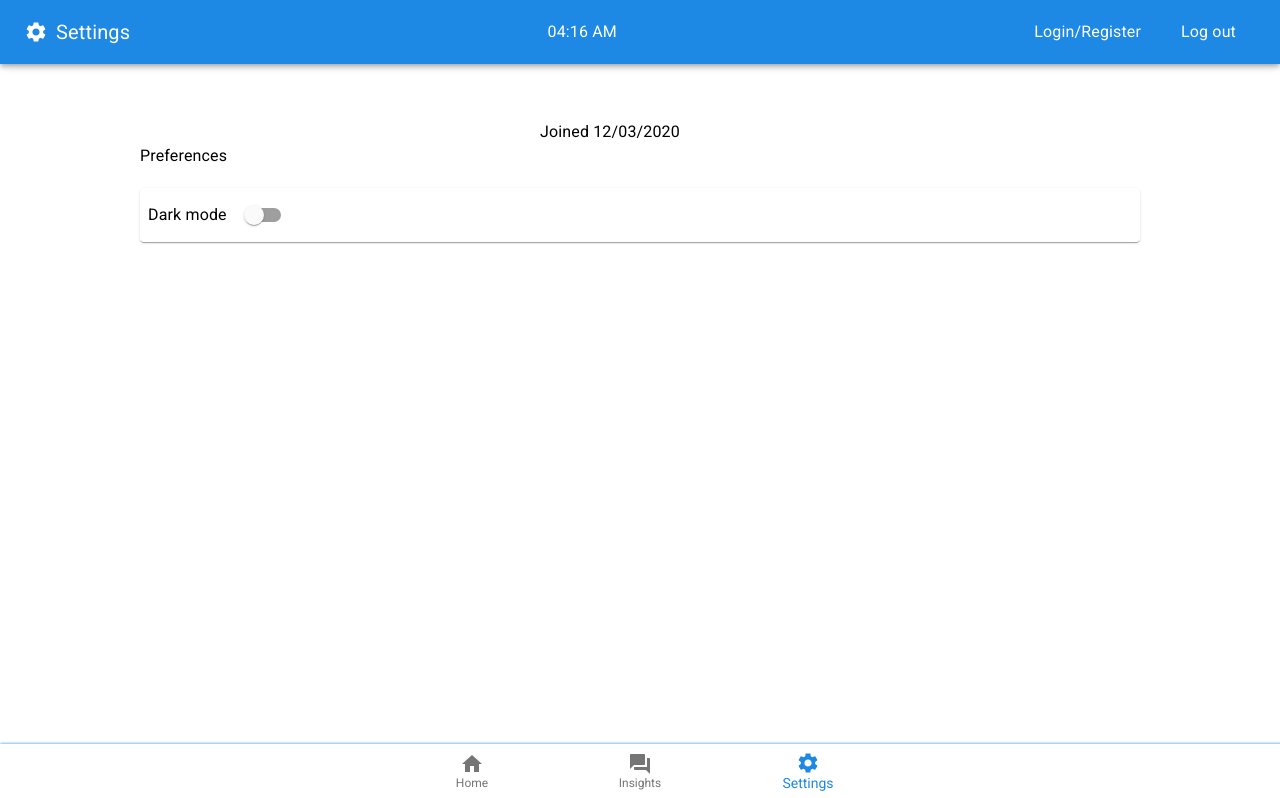
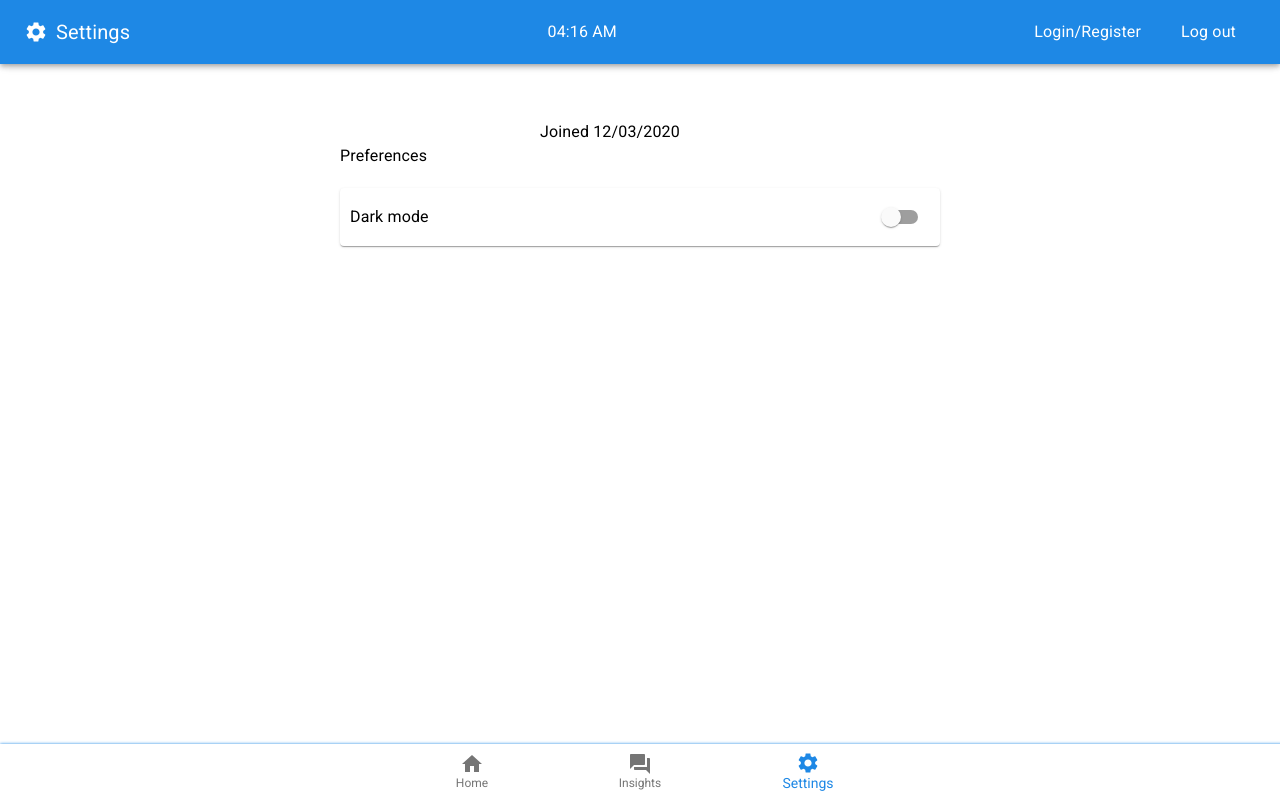
Before and after one commit to UltraDEV007/Ruby-care, a React (Create React App) app in the folder client/: page /settings in a window 1280 px wide. Shown: the top 798 px of the page. Built offline with nearby package versions, Linux system fonts and the light colour scheme; no server answers; sample sign-in values are in the browser's storage.

Commit message:
style settings.js x

```diff
--- a/client/src/screens/InsightScreens/InsightCreate.jsx
+++ b/client/src/screens/InsightScreens/InsightCreate.jsx
@@ -5,7 +5,7 @@ import { Link } from "react-router-dom";
 import TextField from "@material-ui/core/TextField";
 import Typography from "@material-ui/core/Typography";
 import { DarkModeContext } from "../../components/Context/DarkModeContext";
-import { grey, yellow } from "@material-ui/core/colors";
+import { grey } from "@material-ui/core/colors";
 
 const Div = styled.div`
   height: 100vh;
@@ -21,7 +21,7 @@ const Div = styled.div`
   }
   .title {
     font-size: 1.2rem;
-    color: ${({ darkMode }) => (darkMode === "dark" ? yellow[700] : "#000")};
+    color: ${({ darkMode }) => (darkMode === "dark" ? grey[100] : "#000")};
   }
   .warning {
     color: red;
--- a/client/src/screens/InsightScreens/InsightEdit.jsx
+++ b/client/src/screens/InsightScreens/InsightEdit.jsx
@@ -1,14 +1,19 @@
-import React, { useState, useEffect } from "react";
+import { useState, useEffect, useContext } from "react";
 import { useParams } from "react-router-dom";
 import styled from "styled-components";
 import Button from "@material-ui/core/Button";
 import { Link } from "react-router-dom";
 import TextField from "@material-ui/core/TextField";
 import Typography from "@material-ui/core/Typography";
+import { grey } from "@material-ui/core/colors";
+import { DarkModeContext } from "../../components/Context/DarkModeContext";
+
 const Div = styled.div`
   height: 100vh;
   display: flex;
   flex-direction: column;
+  background: ${({ darkMode }) => (darkMode === "light" ? "#fff" : grey[800])};
+
   .title-container {
     display: flex;
     flex-direction: column;
@@ -18,6 +23,7 @@ const Div = styled.div`
   }
   .title {
     font-size: 1.2rem;
+    color: ${({ darkMode }) => (darkMode === "dark" ? grey[100] : "#000")};
   }
   @media screen and (min-width: 1000px) {
     .title {
@@ -73,6 +79,7 @@ const Form = styled.form`
 `;
 
 export default function InsightUpdate({ handleUpdate, insights }) {
+  const [darkMode] = useContext(DarkModeContext);
   const [formData, setFormData] = useState({
     title: "",
     description: "",
@@ -103,7 +110,7 @@ export default function InsightUpdate({ handleUpdate, insights }) {
   };
 
   return (
-    <Div>
+    <Div darkMode={darkMode}>
       <div className="title-container">
         <Typography className="title">Edit Insight</Typography>
       </div>
--- a/client/src/screens/main/Settings.jsx
+++ b/client/src/screens/main/Settings.jsx
@@ -18,19 +18,19 @@ export default function Settings() {
     root: {
       margin: "0 auto",
       [theme.breakpoints.down("xs")]: {
-        maxWidth: "90vw",
+        maxWidth: "89vw",
       },
       [theme.breakpoints.up("sm")]: {
-        maxWidth: "90vw",
+        maxWidth: "72.5vw",
       },
       [theme.breakpoints.up("md")]: {
-        maxWidth: "900px",
+        maxWidth: "600px",
       },
       [theme.breakpoints.up("lg")]: {
-        maxWidth: "1000px",
+        maxWidth: "800",
       },
       [theme.breakpoints.up("xl")]: {
-        maxWidth: "60vw",
+        maxWidth: "41.5vw",
       },
     },
     card: {
@@ -42,6 +42,9 @@ export default function Settings() {
     },
     actionsContainer: {
       display: "flex",
+      width: "100%",
+      padding: "10px",
+      justifyContent: "space-between",
     },
     userContainer: {
       display: "flex",
```
Also changed, not shown: 1 other file (tests, documents, lock files or other folders).
